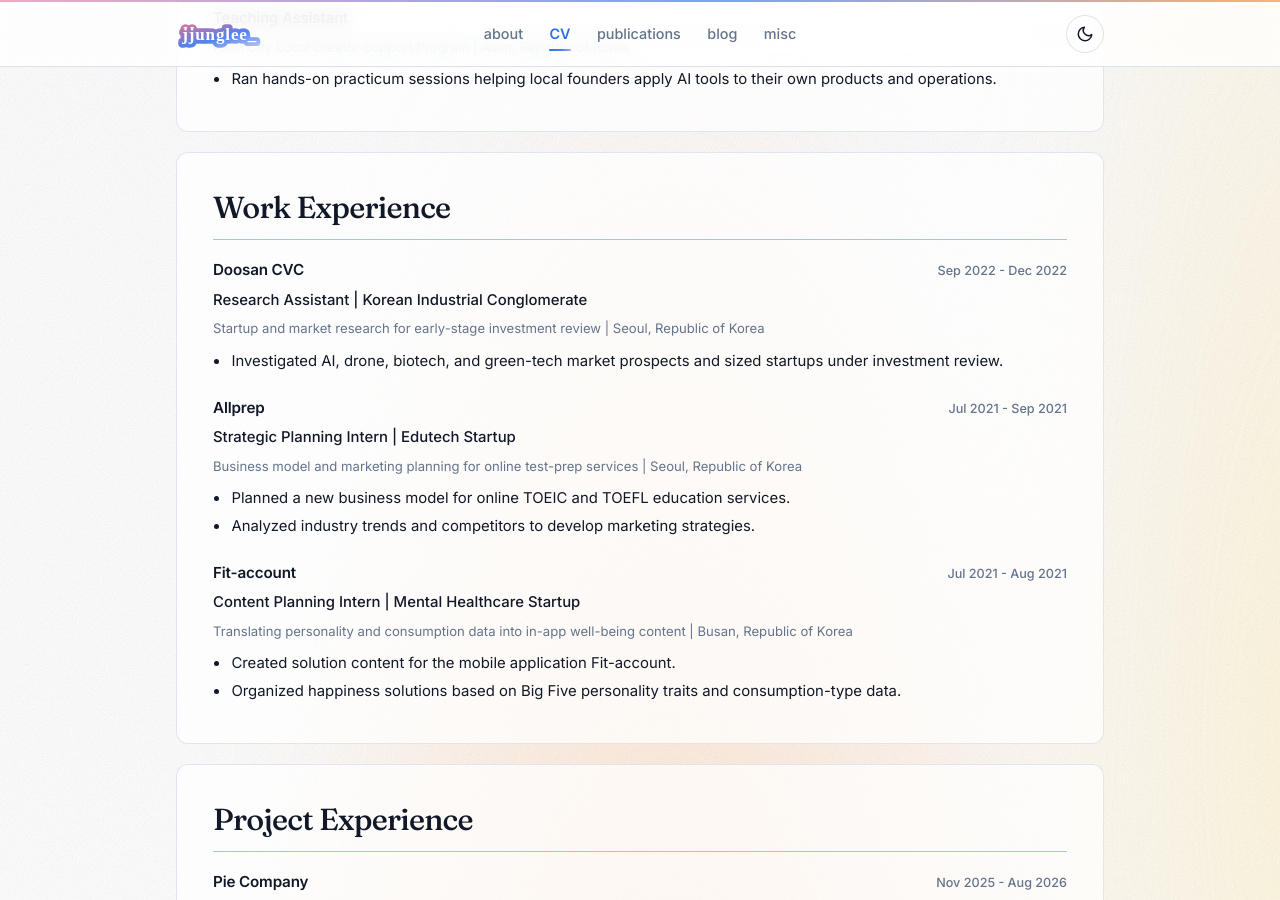
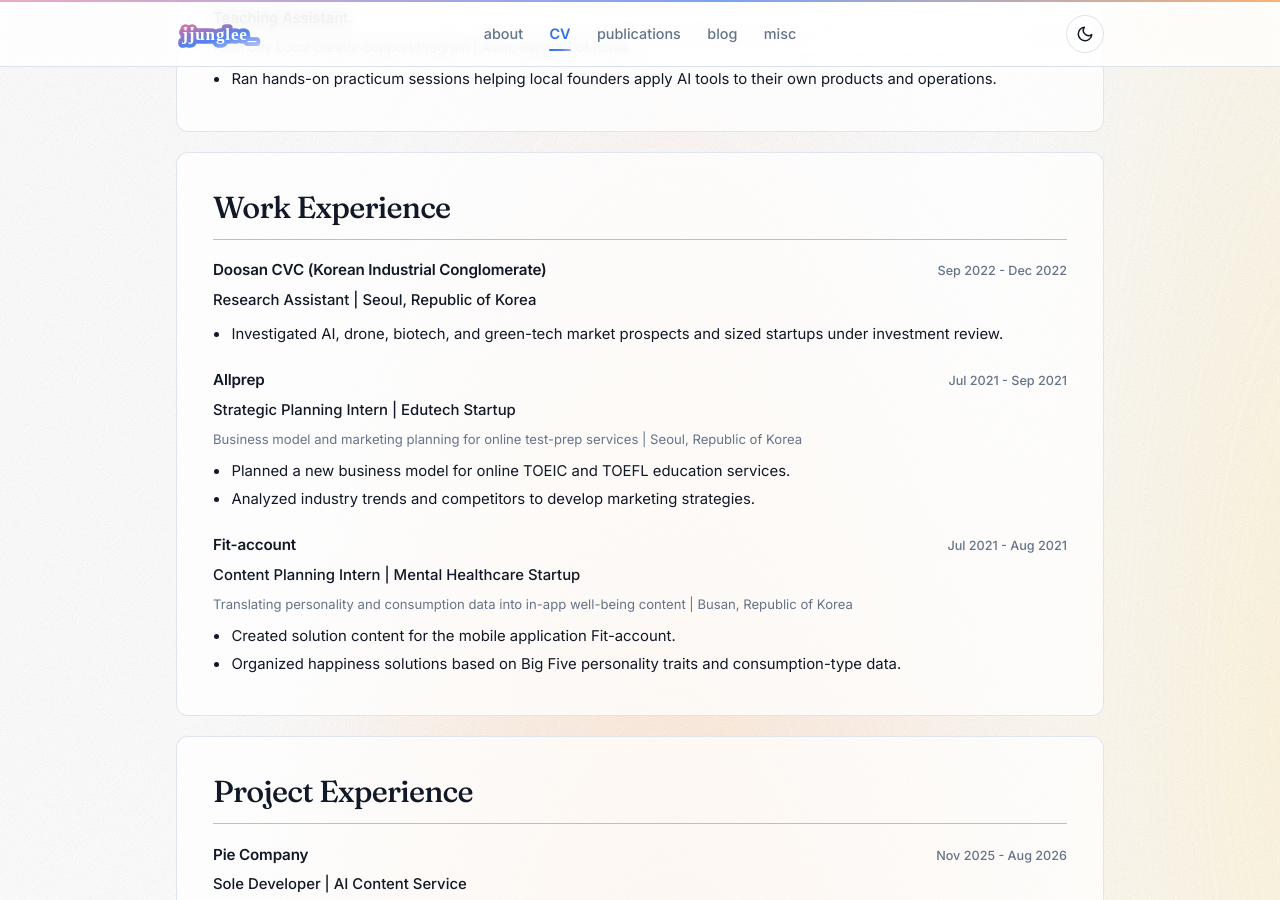
Before and after one commit to leejungp2/leejungp2.github.io, a Jekyll site: the page built from _pages/cv.md, in a window 1280 px wide and 900 px high, scrolled down 3388 px. Built offline with Jekyll 4.4.1, drawn with Linux system fonts in a browser that asks for light colours.

Commit message:
Restructure Doosan CVC entry in CV work experience

```diff
--- a/_pages/cv.md
+++ b/_pages/cv.md
@@ -165,9 +165,8 @@ action_url: /assets/files/Jung_Lee_CV.pdf
     <h2 id="cv-work">Work Experience</h2>
     <div class="cv-section-content">
       <article class="cv-entry">
-        <div class="entry-head"><h3>Doosan CVC</h3><span class="entry-date">Sep 2022 - Dec 2022</span></div>
-        <p class="cv-role">Research Assistant | Korean Industrial Conglomerate</p>
-        <p class="cv-meta">Startup and market research for early-stage investment review | Seoul, Republic of Korea</p>
+        <div class="entry-head"><h3>Doosan CVC (Korean Industrial Conglomerate)</h3><span class="entry-date">Sep 2022 - Dec 2022</span></div>
+        <p class="cv-role">Research Assistant | Seoul, Republic of Korea</p>
         <ul class="cv-bullets">
           <li>Investigated AI, drone, biotech, and green-tech market prospects and sized startups under investment review.</li>
         </ul>
```
